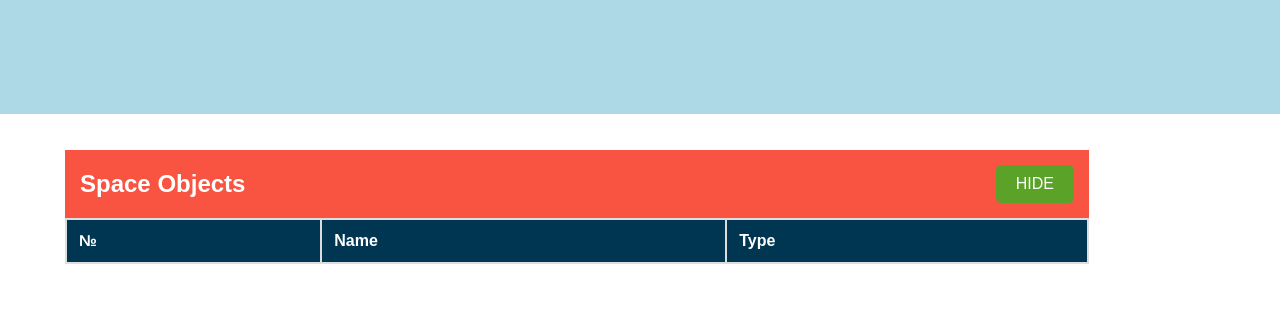
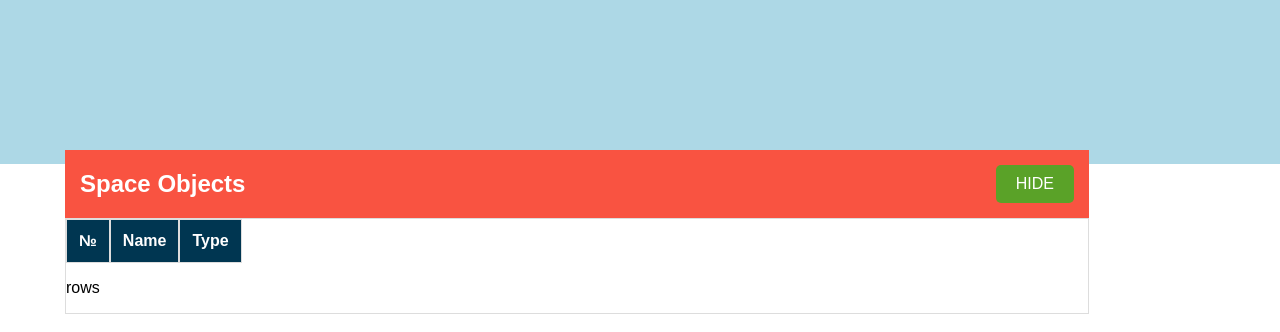
Before and after one commit to KostiantynPolishko2/20241113_SpaceObjectWeb, a React (Create React App) app in the folder asteroids/: page / in a window 1280 px wide. Both pictures are taken after a click on the button "SHOW". Shown: the top 332 px of the page. Built offline with nearby package versions, Linux system fonts and the light colour scheme; no server answers.

Commit message:
9 modified 1

```diff
--- a/asteroids/src/components/AsteroidTable/AsteroidTable.tsx
+++ b/asteroids/src/components/AsteroidTable/AsteroidTable.tsx
@@ -40,7 +40,7 @@ const AsteroidTable: FC<AsteroidTableProps> = () => {
             <div style={{display: display}}>
                 <table>
                     <AsteroidTableTitle/>
-                    {/* <AsteroidTableRow isLoad={isDisplay}/> */}
+                    <AsteroidTableRow isLoad={isDisplay}/>
                 </table>
             </div>
          </div>
--- a/asteroids/src/components/AsteroidTable/AsteroidTableRow.tsx
+++ b/asteroids/src/components/AsteroidTable/AsteroidTableRow.tsx
@@ -47,17 +47,11 @@ const AsteroidTableRow: FC<TListRow> = (props) => {
    }, [props.isLoad]);
 
    return (
-      // <AsteroidTableRowWrapper>
-            <tbody>
-               {asteroidItemsDto.map((item, i) => (
-                  <tr key={i + 1}>
-                     <td>{i + 1}</td>
-                     <td>{item.name}</td>
-                     <td>{item.type}</td>
-                  </tr>
-               ))}
+      <AsteroidTableRowWrapper>
+         <tbody>
+            <p>rows</p>
          </tbody>
-      // </AsteroidTableRowWrapper>
+      </AsteroidTableRowWrapper>
    );
 }
 
--- a/asteroids/src/components/AsteroidTable/AsteroidTableTitle.tsx
+++ b/asteroids/src/components/AsteroidTable/AsteroidTableTitle.tsx
@@ -5,7 +5,7 @@ import './AsteroidTable.css';
 interface AsteroidTableTitleProps {}
 
 const AsteroidTableTitle: FC<AsteroidTableTitleProps> = () => (
-//  <AsteroidTableTitleWrapper>
+   <AsteroidTableTitleWrapper>
       <thead>
          <tr>
             <th>№</th>
@@ -13,7 +13,7 @@ const AsteroidTableTitle: FC<AsteroidTableTitleProps> = () => (
             <th>Type</th>
          </tr>
       </thead>
-//  </AsteroidTableTitleWrapper>
+   </AsteroidTableTitleWrapper>
 );
 
 export default AsteroidTableTitle;
```
Lines whose indentation alone changed are shown as unchanged.
